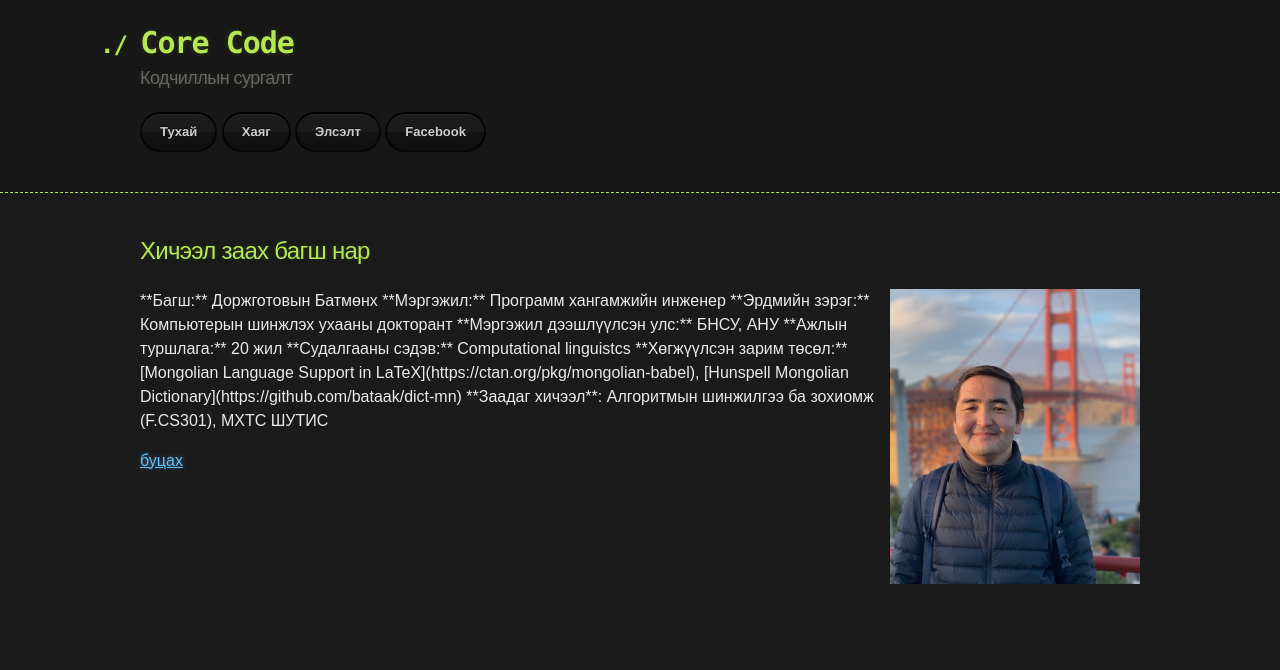
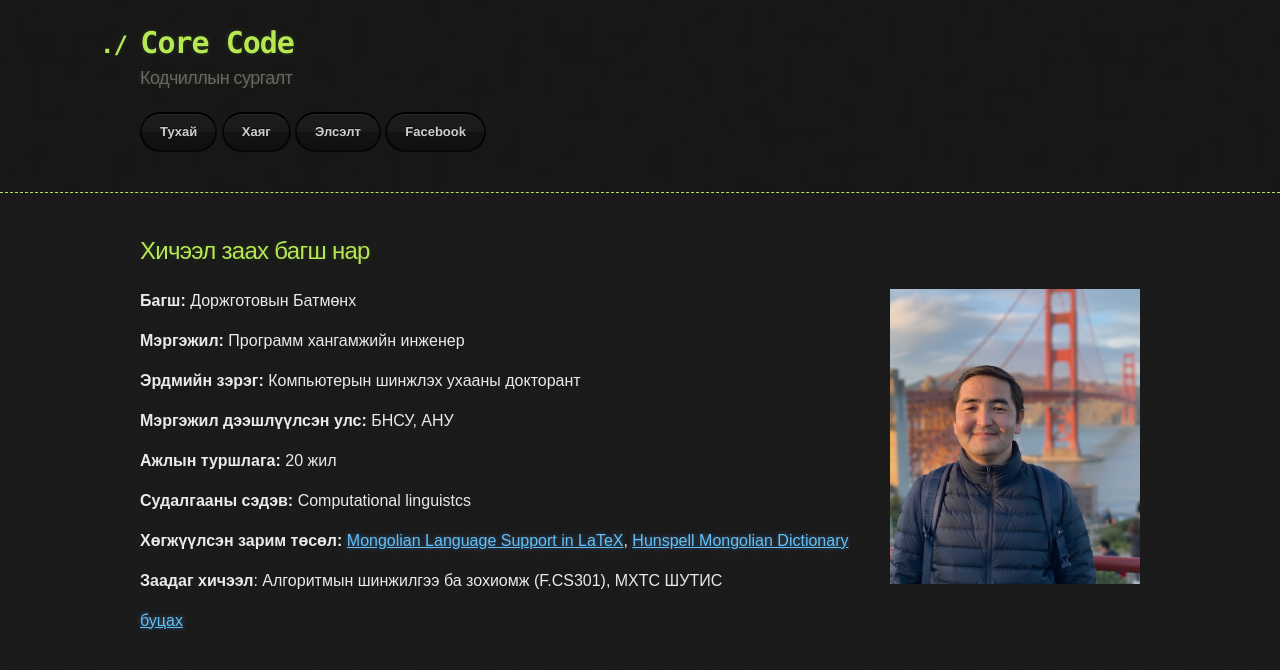
Before and after one commit to ganaatulgaa/corecode, a Jekyll site: the page built from about.md, in a window 1280 px wide. Shown: the top 670 px of the page. Built offline with Jekyll 4.4.1, drawn with Linux system fonts in a browser that asks for light colours; our own code applies the rules of GitHub Pages for plain Markdown files.

Commit message:
Update about.md

```diff
--- a/about.md
+++ b/about.md
@@ -7,7 +7,8 @@ layout: default
 <div style="float: right; margin-left: 15px;">
   <img src="assets/images/IMG_0115.jpeg" width="250">
 </div>
-<p>
+<p></p>
+
 **Багш:** Доржготовын Батмөнх
 
 **Мэргэжил:** Программ хангамжийн инженер
@@ -23,6 +24,6 @@ layout: default
 **Хөгжүүлсэн зарим төсөл:** [Mongolian Language Support in LaTeX](https://ctan.org/pkg/mongolian-babel), [Hunspell Mongolian Dictionary](https://github.com/bataak/dict-mn)
 
 **Заадаг хичээл**: Алгоритмын шинжилгээ ба зохиомж (F.CS301), МХТС ШУТИС
-</p>
+
 
 [буцах](./)
```
